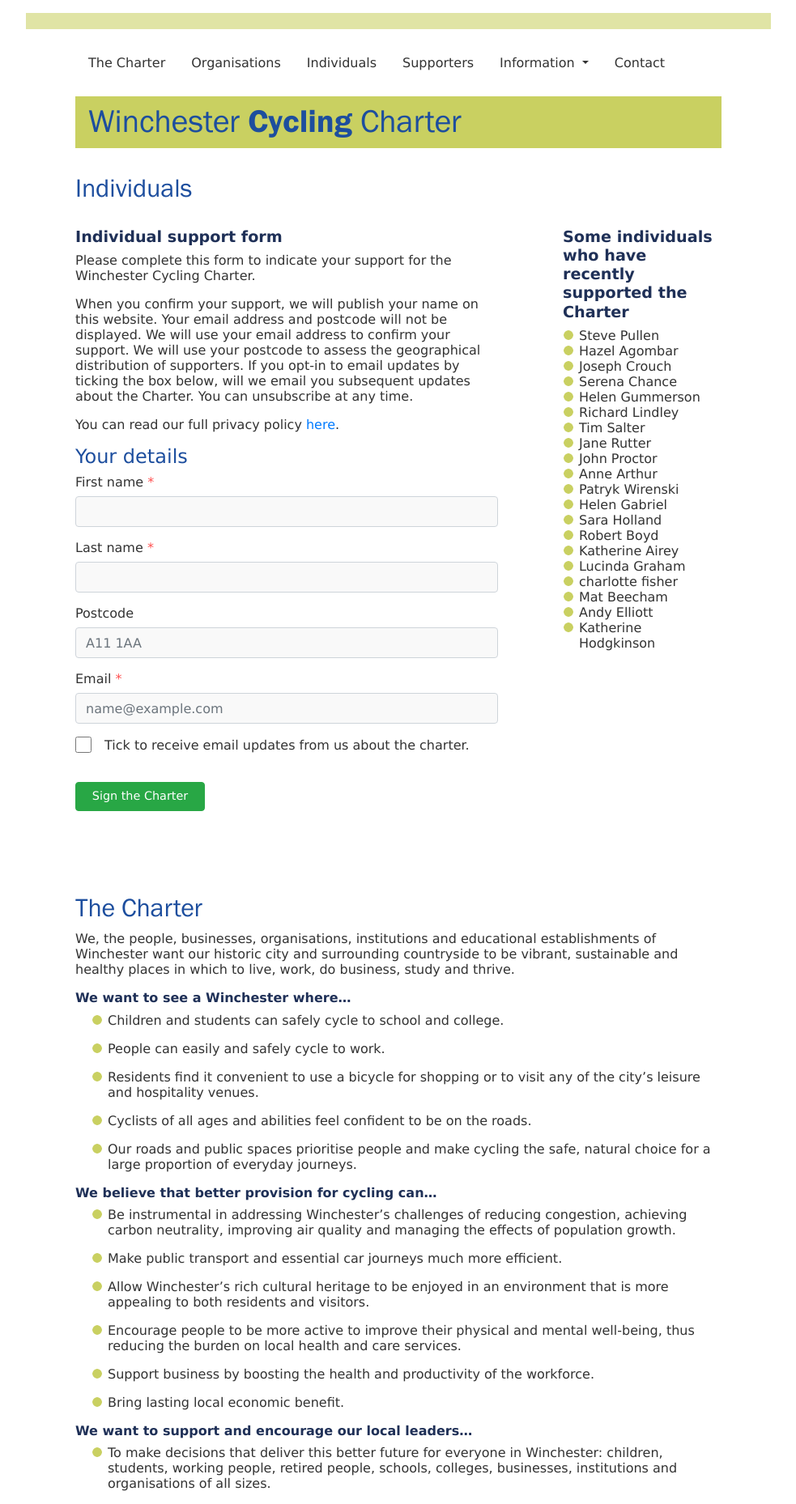
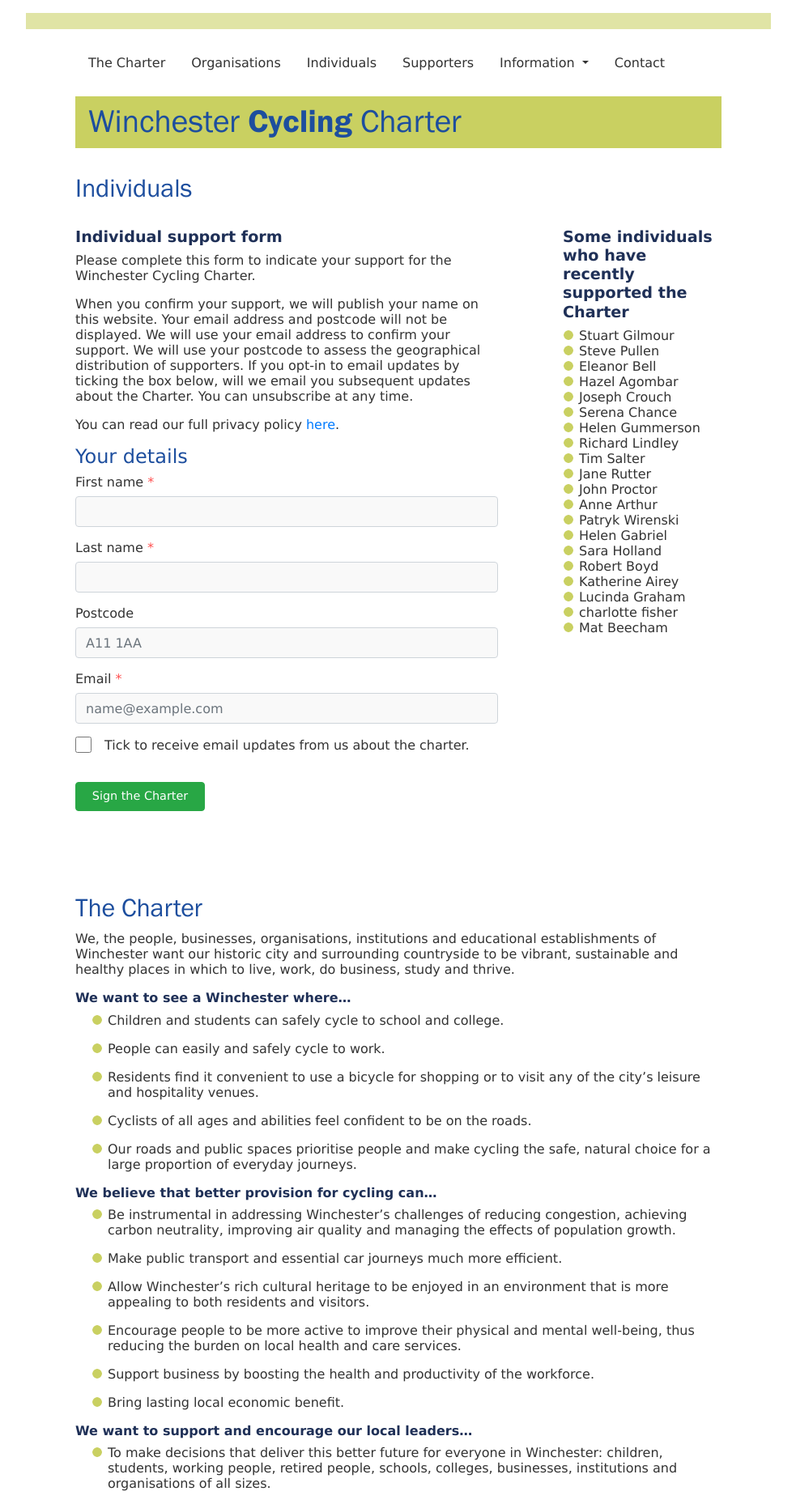
Before and after one commit to winchestercyclingcharter/winchestercyclingcharter.github.io, a Jekyll site: the page built from ind-page.md, in a window 1280 px wide. Shown: the whole page at 81% size, without its empty margins (148-1131 px from the left). Built offline with Jekyll 4.4.1, drawn with Linux system fonts in a browser that asks for light colours; nearby versions of some CDN libraries.

Commit message:
Update people.yml

```diff
--- a/_data/people.yml
+++ b/_data/people.yml
@@ -82,3 +82,5 @@ people:
 - { lastname: Gabriel, firstname: Helen, dt: 20210219-221842-615724 }
 - { lastname: Agombar, firstname: Hazel, dt: 20210220-114255-824264 }
 - { lastname: Pullen, firstname: Steve, dt: 20210220-121729-493141 }
+- { lastname: Bell, firstname: Eleanor, dt: 20210220-120121-923219 }
+- { lastname: Gilmour, firstname: Stuart, dt: 20210220-123346-783599 }
```
